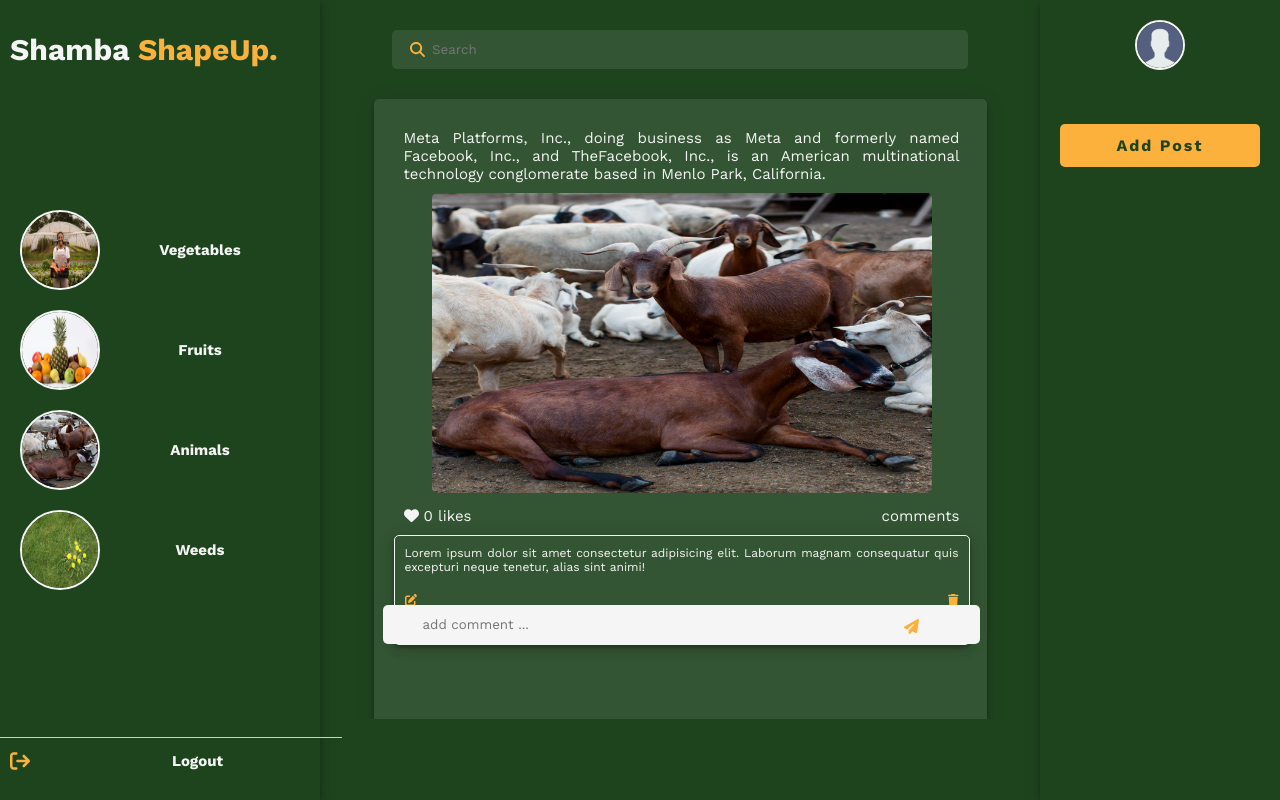
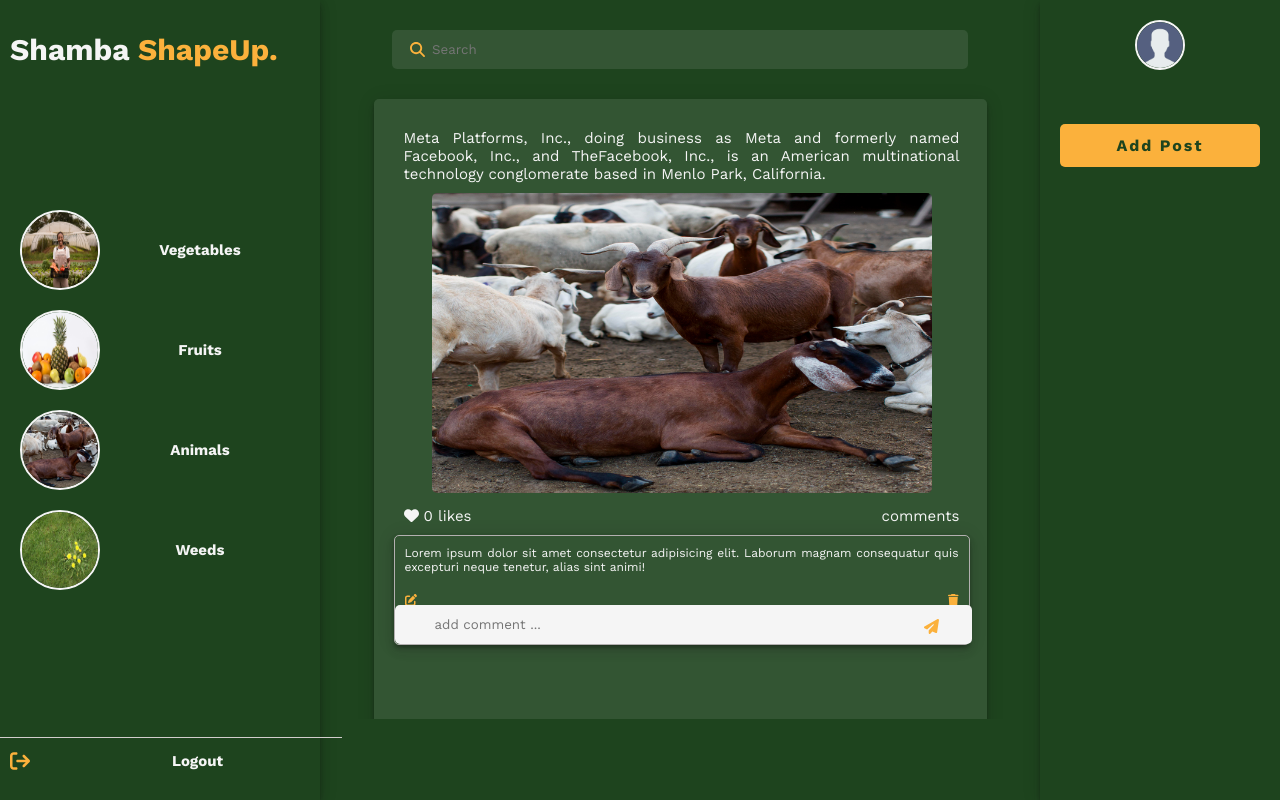
Before and after one commit to Murage-Ivy/downwork, a React (Create React App) app: page /postpage in a window 1280 px wide. Built offline with nearby package versions, Linux system fonts and the light colour scheme.

Commit message:
Refactor code of comment container

```diff
--- a/src/index.css
+++ b/src/index.css
@@ -560,7 +560,7 @@ a {
   position: relative;
   height: 110px;
   border-radius: 5px;
-  border: 1px solid var(--secondary-color);
+  border: 1px solid rgb(179, 176, 176);
   box-shadow: 0 6px 10px 0 rgba(41, 41, 41, 0.14),
     0 1px 18px 0 rgba(0, 0, 0, 0.12), 0 3px 5px -1px rgba(0, 0, 0, 0.4);
 }
@@ -585,28 +585,27 @@ a {
 }
 
 #comment-form > input {
-  width: 95%;
+  width: 91.6%;
   padding: 12px;
   border: none;
   padding-left: 40px;
   border-radius: 5px;
   outline: none;
   background-color: var(--secondary-color);
-  margin-bottom: 10px;
   position: absolute;
-  color: var(--secondary-color);
   bottom: -20px;
   z-index: 1000;
   box-sizing: content-box;
   margin-bottom: 20px;
-  left: -12px;
+  left: 0px;
+
 }
 
 #comment-icon {
   color: var(--tertiary-color);
   position: absolute;
   top: 5.5em;
-  right: 50px;
+  right: 30px;
   cursor: pointer;
   z-index: 1000;
 }
```
